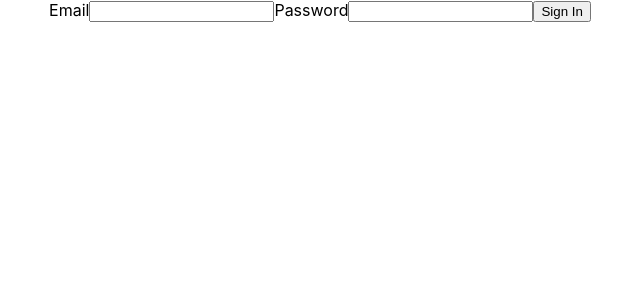
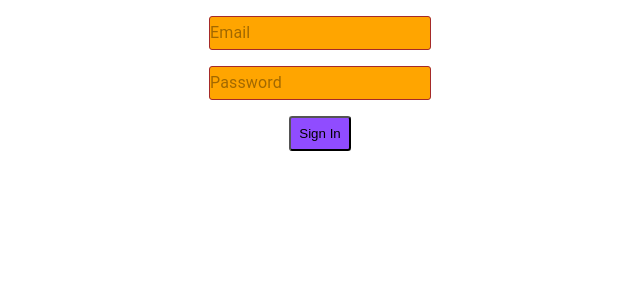
Before and after one commit to H-Indiana-Holdsworth/scratch-guestbook, a React (Create React App) app: page /auth in a window 1280 px wide. Shown: the top 300 px of the page, without its empty margins (320-960 px from the left). Built offline with nearby package versions, Linux system fonts and the light colour scheme.

Commit message:
Style auth page

```diff
--- a/package.json
+++ b/package.json
@@ -9,6 +9,7 @@
     "@testing-library/react": "^11.2.7",
     "@testing-library/user-event": "^12.8.3",
     "clsx": "^1.1.1",
+    "mui": "^0.0.1",
     "react": "^17.0.2",
     "react-dom": "^17.0.2",
     "react-router-dom": "^5.3.0",
--- /dev/null
+++ b/src/components/AuthForm/AuthForm.css
@@ -0,0 +1,22 @@
+.auth-form {
+  display: flex;
+  flex-direction: column;
+}
+
+.email-TextField {
+  padding: 1rem;
+  padding-bottom: 0.5rem;
+}
+
+.password-TextField {
+  padding: 1rem;
+  padding-top: 0.5rem;
+}
+
+.sign-in {
+  width: fit-content;
+  margin: auto;
+  background-color: rgba(98, 0, 255, 0.7);
+  padding: 0.5rem;
+  border-radius: 0.2rem;
+}
--- a/src/components/AuthForm/AuthForm.jsx
+++ b/src/components/AuthForm/AuthForm.jsx
@@ -2,6 +2,15 @@ import React, { useState } from 'react';
 import { useHistory, useLocation } from 'react-router-dom';
 import { useForm } from '../../hooks/useForm';
 import { useUser } from '../../hooks/useUser';
+import { TextField } from '@material-ui/core';
+import { useStyles } from '../../CustomHooks/UseStyles/UseStyles';
+import './AuthForm.css';
+
+// styles material UI text fields
+function StyledTextField(props) {
+  const classes = useStyles();
+  return <TextField InputProps={{ classes, disableUnderline: true }} {...props} />;
+}
 
 export default function AuthForm() {
   const location = useLocation();
@@ -20,26 +29,30 @@ export default function AuthForm() {
 
   return (
     <div>
-      <form onSubmit={handleLogin}>
-        <label>Email</label>
-        <input
+      <form onSubmit={handleLogin} className="auth-form">
+        <label className="email-TextField">
+          <StyledTextField
             id="email"
             name="email"
             type="email"
             aria-label="Email"
+            placeholder="Email"
             onChange={handleFormChange}
           />
+        </label>
 
-        <label>Password</label>
-        <input
+        <label className="password-TextField">
+          <StyledTextField
             id="password"
             name="password"
             type="password"
             aria-label="Password"
+            placeholder="Password"
             onChange={handleFormChange}
           />
+        </label>
 
-        <button type="submit" aria-label="Sign In">
+        <button type="submit" aria-label="Sign In" className="sign-in">
           Sign In
         </button>
       </form>
--- a/src/components/GuestForm/GuestForm.jsx
+++ b/src/components/GuestForm/GuestForm.jsx
@@ -13,7 +13,7 @@ function StyledTextField(props) {
 
 export default function GuestForm() {
   // useUser context
-  const { user, setUser } = useUser();
+  const { user, logout } = useUser();
 
   // useEntries context
   const { setEntries } = useEntries();
@@ -24,7 +24,6 @@ export default function GuestForm() {
 
   // updates entry list with info respective to the user
   function updateEntryList() {
-    setUser(name);
     setEntries((prevState) => [...prevState, { name: name, entry: newEntry }]);
     setNewEntry('');
   }
@@ -32,12 +31,6 @@ export default function GuestForm() {
   const handleSubmit = (e) => {
     e.preventDefault();
     updateEntryList();
-  };
-
-  const handleName = (e) => {
-    e.preventDefault();
-    setUser('');
-    setName('');
   };
 
   const nameInput = (
@@ -75,8 +68,8 @@ export default function GuestForm() {
         </button>
 
         {user ? (
-          <button onClick={handleName} className="name-button">
-            Change Name
+          <button onClick={logout} className="name-button">
+            Logout
           </button>
         ) : null}
       </form>
--- a/src/context/UserContext.jsx
+++ b/src/context/UserContext.jsx
@@ -13,9 +13,9 @@ export function UserProvider({ children }) {
     return loginSuccessful;
   };
 
-  const logout = (callback) => {
+  const logout = (e) => {
+    e.preventDefault();
     setUser(null);
-    callback();
   };
 
   return <UserContext.Provider value={{ user, login, logout }}>{children}</UserContext.Provider>;
```
Also changed, not shown: 1 other file (tests, documents, lock files or other folders). Lines whose indentation alone changed are shown as unchanged.
